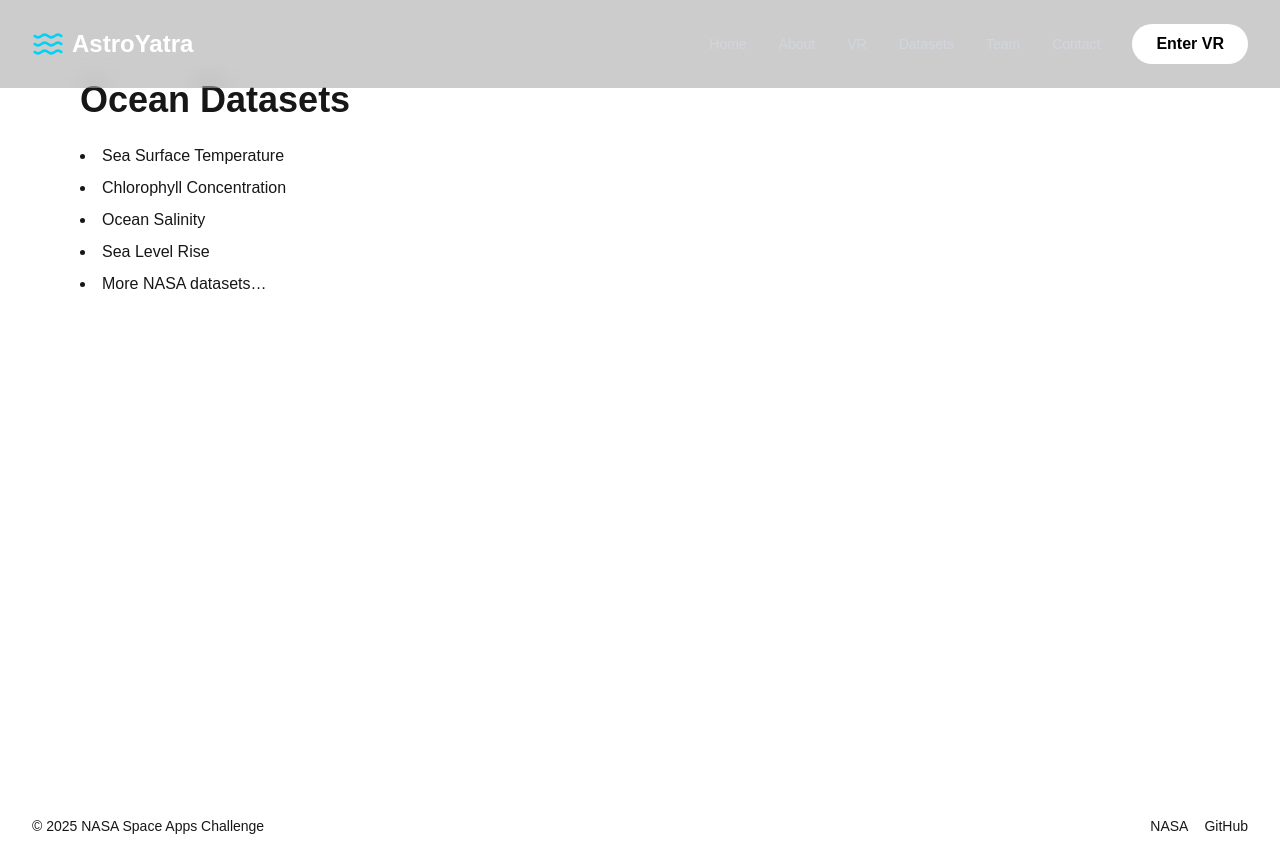
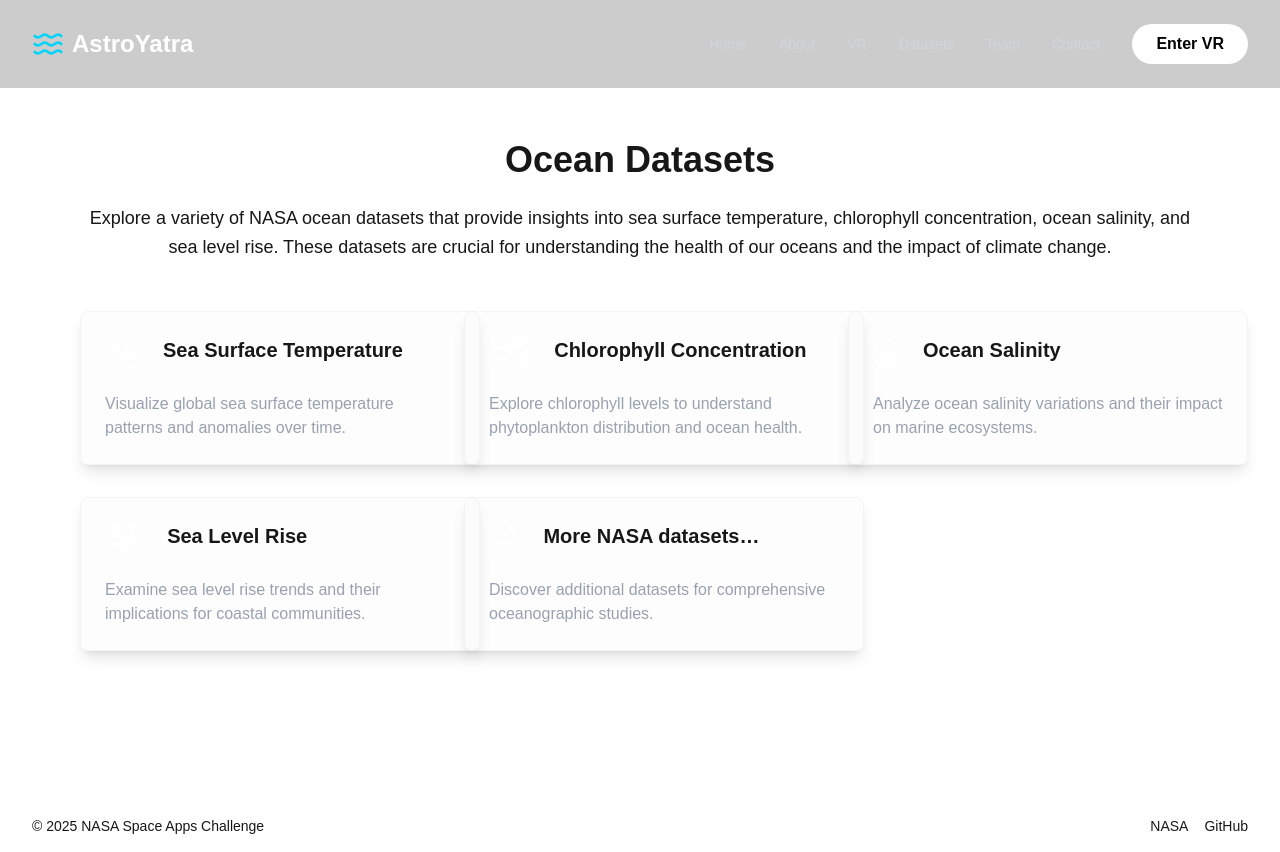
Before and after one commit to pradipbhatt/nasa-vr-hackathon, a Next.js app: page /datasets in a window 1280 px wide. Built offline with nearby package versions, Linux system fonts and the light colour scheme.

Commit message:
made changes to dataset page

```diff
--- /dev/null
+++ b/src/app/datasets/Card.tsx
@@ -0,0 +1,21 @@
+import React from "react";
+
+interface CardDProps {
+  icon: string;
+  title: string;
+  description: string;
+}
+
+const Card: React.FC<CardDProps> = (props) => {
+  return (
+    <div className="bg-gray-200/10 border border-gray-300/20 p-6 rounded-lg shadow-lg w-100 h-auto ">
+      <div className="flex">
+        <img src={props.icon} alt="Icon" className="mb-6 mr-6 w-auto h-8" />
+        <h2 className="text-xl font-semibold mb-4">{props.title}</h2>
+      </div>
+      <p className="text-base text-gray-400">{props.description}</p>
+    </div>
+  );
+};
+
+export default Card;
--- a/src/app/datasets/page.tsx
+++ b/src/app/datasets/page.tsx
@@ -1,14 +1,19 @@
+import Card from "./Card";
+
 export default function Datasets() {
   return (
     <div className="min-h-screen bg-primary text-text font-atkinson p-8 sm:p-20">
-      <h1 className="text-4xl font-bold glow mb-6">Ocean Datasets</h1>
-      <ul className="list-disc list-inside space-y-2">
-        <li>Sea Surface Temperature</li>
-        <li>Chlorophyll Concentration</li>
-        <li>Ocean Salinity</li>
-        <li>Sea Level Rise</li>
-        <li>More NASA datasets…</li>
-      </ul>
+      <h1 className="text-4xl font-bold glow mb-6 w-full text-center mt-15">Ocean Datasets</h1>
+      <p className="text-lg leading-relaxed mb-4 text-center">
+        Explore a variety of NASA ocean datasets that provide insights into sea surface temperature, chlorophyll concentration, ocean salinity, and sea level rise. These datasets are crucial for understanding the health of our oceans and the impact of climate change.
+      </p>
+      <div className="mt-12 grid grid-cols-1 sm:grid-cols-3 gap-8">
+        <Card icon="/icons/SST.svg" title="Sea Surface Temperature" description="Visualize global sea surface temperature patterns and anomalies over time." />
+        <Card icon="/icons/CC.svg" title="Chlorophyll Concentration" description="Explore chlorophyll levels to understand phytoplankton distribution and ocean health." />
+        <Card icon="/icons/OS.svg" title="Ocean Salinity" description="Analyze ocean salinity variations and their impact on marine ecosystems." />
+        <Card icon="/icons/SLR.svg" title="Sea Level Rise" description="Examine sea level rise trends and their implications for coastal communities." />
+        <Card icon="/icons/MD.svg" title="More NASA datasets…" description="Discover additional datasets for comprehensive oceanographic studies." />
+      </div>
     </div>
   );
 }
```
